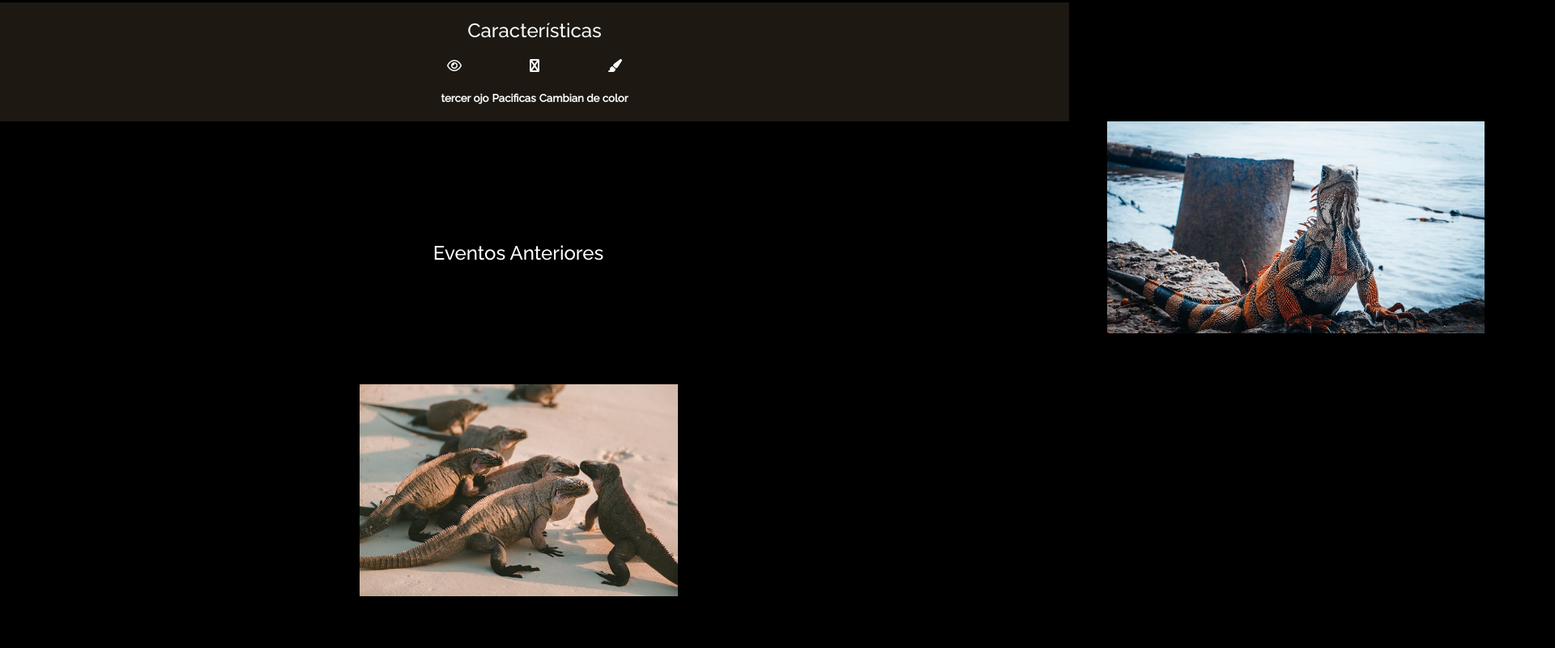
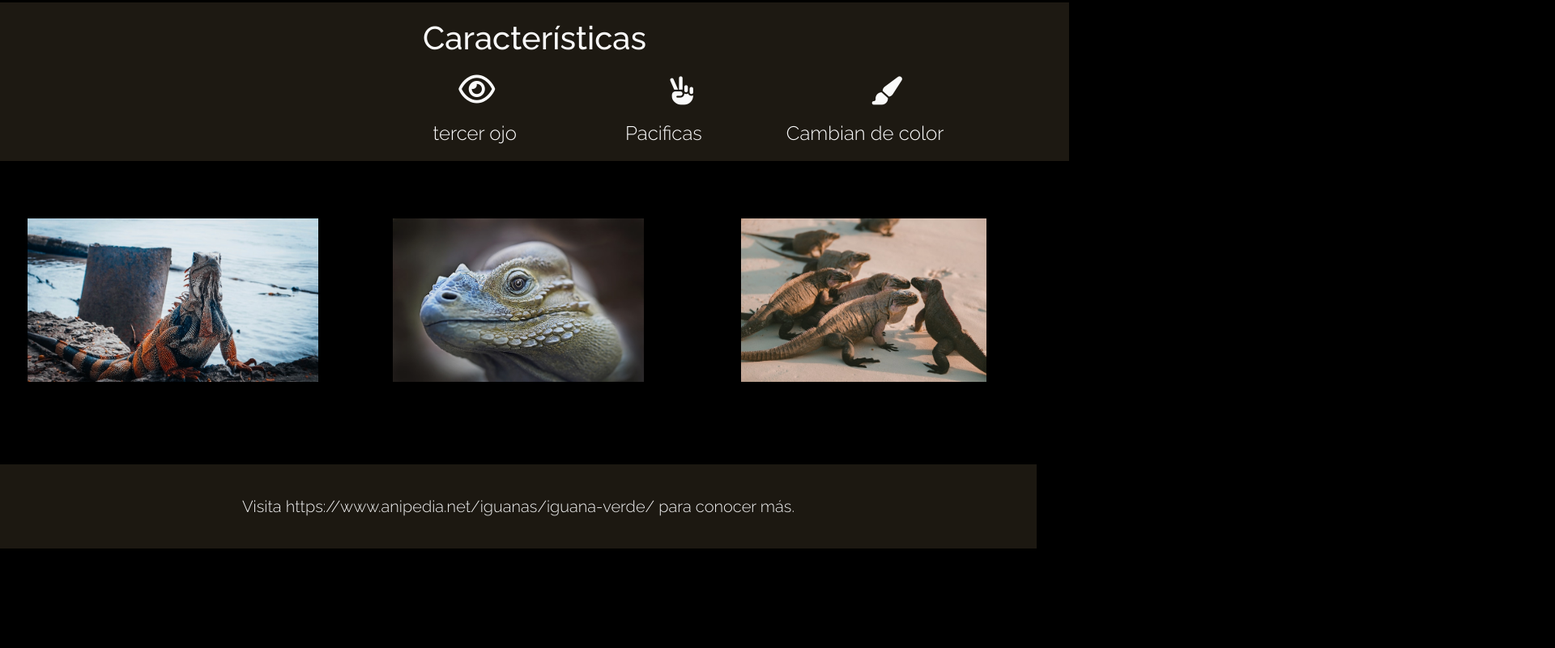
Before and after one commit to Psicomago/iguana, a plain HTML site: page index.html in a window 1280 px wide. Shown: the part 1145-1946 px from the top of the page at 81% size, 1920 px wide, since content can reach past the window. After the commit the page ends 1849 px from the top, so only its background shows below. Drawn offline with Linux system fonts and the light colour scheme.

Commit message:
tercer final

```diff
--- a/Assets/css/styles.css
+++ b/Assets/css/styles.css
@@ -8,6 +8,15 @@ body{
 header{
     width: 1280;
     height: auto;
+}
+footer{
+    background: #1E1A13;
+    opacity: 94%;
+    width: 1280px;
+    height: 102;
+    text-align: center;
+    font: 300,raleway;
+    margin: 0px;
 }
 /* clases por id */
 #contenedor{
@@ -39,10 +48,11 @@ header{
 }
 #caja-2{
     /* caja de iconos */
-    padding-bottom: 20px;
+    padding-bottom:20px;
     width: 1280;
     height: 116;
-    text-align: center;
+    justify-content: center;
+    text-align:center
     background-color: transparent;
 }
 #caja-3{
@@ -50,8 +60,28 @@ header{
     padding-bottom: 20px;
     width: 1280;
     height: 116;
-    text-align: center;
     background-color: transparent;
+}
+#icono1{
+    padding-left: 380px;
+    font-size: 40px;
+}
+#icono2{
+    padding-left: 150px;
+    font-size: 35px;
+}
+#icono3{
+    padding-left: 150px;
+    font-size: 40px;
+}
+#ojo{
+    padding-left: 380px;
+}
+#paci{
+    padding-left: 130px;
+}
+#color{
+    padding-left: 100px;
 }
 /* clases etiquetas */
 h1{
@@ -59,7 +89,8 @@ h1{
     margin: 0px;
     background-color: #000000;
     font-size: 59px;
-    font-weight: 300;
+    font-weight: 500;
+    font: 500,raleway;
     text-align: center;
     color: #FFFFFF;
 }
@@ -72,21 +103,34 @@ h2{
     text-align: center;
     font-style: normal;
     font-weight: 500;
+    font: 500,raleway;
+    font-size: 40px;
     letter-spacing: 0px;
     color: #FFFFFF;
     opacity: 100%;
     margin: 0px;
     padding: 20px;
 }
-h5{
-    color: white;
+h3{
+    padding-left: 20px;
+    color: #FFFFFF;
+    font-size: 24px;
+    font-weight: 300;
+    font: 300,raleway;
+    text-align: center;
+}
+h4{
+    padding-top: 40px;
+    padding-bottom: 40px;
+    color: #FFFFFF;
+    font-size: 20px;
+    font-weight: 300;
+    font: 300,raleway;
 }
 i{
     padding: 20px;
     margin: 20px;
-    width: 57px;
-    height: 37;
-    color: white;
+    color: #FFFFFF;
     background-color: transparent;
 }
 /* clases */
@@ -99,6 +143,8 @@ i{
     /* ui propiedades */
     text-align: left;
     font-size: 16px;
+    font-weight: 300;
+    font: 300,raleway;
     color: #FFFFFF;
     opacity: 1;
     margin: 0px;
@@ -130,9 +176,13 @@ i{
 }
 .grid3{
     display: inline-grid;
-    grid-template-columns: 1280px 640px 640px;
+    grid-template-columns: 427px 426px 427px;
     height: 348px;
     justify-items: center;
     align-items: center;
     background-color: #000000;
+    opacity: 96%;
 }
+.p-l{
+    left: 326px;
+}
--- a/index.html
+++ b/index.html
@@ -18,7 +18,7 @@
         </div>
     </header>
     <!-- se crea un grid usando las herramientas que ofrece css -->
-    <section id="uno" class="grid" width="1280" height="348">
+    <section id="desc-section" class="grid" width="1280" height="348">
         <div>
             <p class="parrafo">La iguana es un reptil perteneciente a la familia Iguanadiae. Su tamaño está entre los 15 cm hasta los 2 metros de largo y puede llegar a pesar unos 15 kg. Cuando están jóvenes tienen una coloración con tonos verdes y al ir madurando predomina un color grisáceo con crestas o espinas en su espalda. La alimentación de la iguana va variando según su etapa de vida, pero la mayor parte de sus años son herbívoras. Viven en lugares tropicales con mucha vegetación y es un animal que puede ser domesticado.</p>
         </div>
@@ -27,58 +27,34 @@
         </div>
     </section>
     <!-- en esta sección se utiliza fontawesome -->
-    <section id="dos" class="grid2" width="1280" height="348">
+    <section id="icon-section" class="grid2" width="1280" height="348">
         <div id="caja-1">
             <h2>Características</h2>
         </div>
-        <div id="caja-2">
-            <i class="far fa-eye dpinline"></i>
-            <i class="fab fa-hand-peace dpinline"></i>
-            <i class="fas fa-paint-brush dpinline"></i>
+        <div id="caja-2" class="container">
+            <i id="icono1" class="far fa-eye dpinline"></i>
+            <i id="icono2" class="fa-solid fa-hand-peace dpinline"></i>
+            <i id="icono2" class="fas fa-paint-brush dpinline"></i>
         </div>
         <div id="caja-3">
-            <h5 class="dpinline">tercer ojo</h5>
-            <h5 class="dpinline">Pacificas</h5>
-            <h5 class="dpinline">Cambian de color</h5>
+            <h3 id="ojo" class="dpinline">tercer ojo</h5>
+            <h3 id="paci" class="dpinline">Pacificas</h5>
+            <h3 id="color" class="dpinline">Cambian de color</h5>
         </div>
     </section>
-    <section id="tres" class="grid3" width="1280" height="340">
-        <div id="caja-4">
-            <h2>Eventos Anteriores</h2>
+    <section id="foto-section" class="grid3" width="1280" height="340">
+        <div>
+            <img src="Assets/img/iguana-2.jpg" widht="316" height="202" class="img-responsive dpinline" />
         </div>
-        <div id="caja-5">
-            <img src="Assets/img/iguana-2.jpg" widht="316" height="262" class="img-responsive" />
-            <h3>Simposio VeganDB</h3>
+        <div>
+            <img src="Assets/img/iguana-3.jpg" widht="316" height="202" class="img-responsive dpinline"/>
         </div>
-        <div id="caja-6">
-            <img src="Assets/img/iguana-3.jpg" widht="316" height="262" class="img-responsive"/>
-            <h3>Machine learning 101</h3>
-        </div>
-        <div id="caja-7">
-            <img src="Assets/img/iguana-4.jpg" widht="316" height="262" class="img-responsive"/>
-            <h3>Scrum sin scream</h3>
+        <div>
+            <img src="Assets/img/iguana-4.jpg" widht="316" height="202" class="img-responsive dpinline"/>
         </div>
     </section>
-    <!-- <section id="Eventos-Anteriores">
-        <div class="row">
-            <div class="col-12">
-                <h2>Eventos Anteriores</h2>
-            </div>
-        </div>
-        <div class="row">
-            <div class="col-12 col-md-4">
-                <img src="Assets/img/iguana-2.jpg" class="img-responsive" />
-                <h3>Simposio VeganDB</h3>
-            </div>
-            <div class="col-12 col-md-4">
-                <img src="Assets/img/iguana-3.jpg" class="img-responsive"/>
-                <h3>Machine learning 101</h3>
-            </div>
-            <div class="col-12 col-md-4">
-                <img src="Assets/img/iguana-4.jpg" class="img-responsive"/>
-                <h3>Scrum sin scream</h3>
-            </div>
-        </div>
-    </section> -->
+    <footer class="container">
+        <h4>Visita https://www.anipedia.net/iguanas/iguana-verde/ para conocer más.</h4>
+    </footer>
 </body>
 </html>
```
